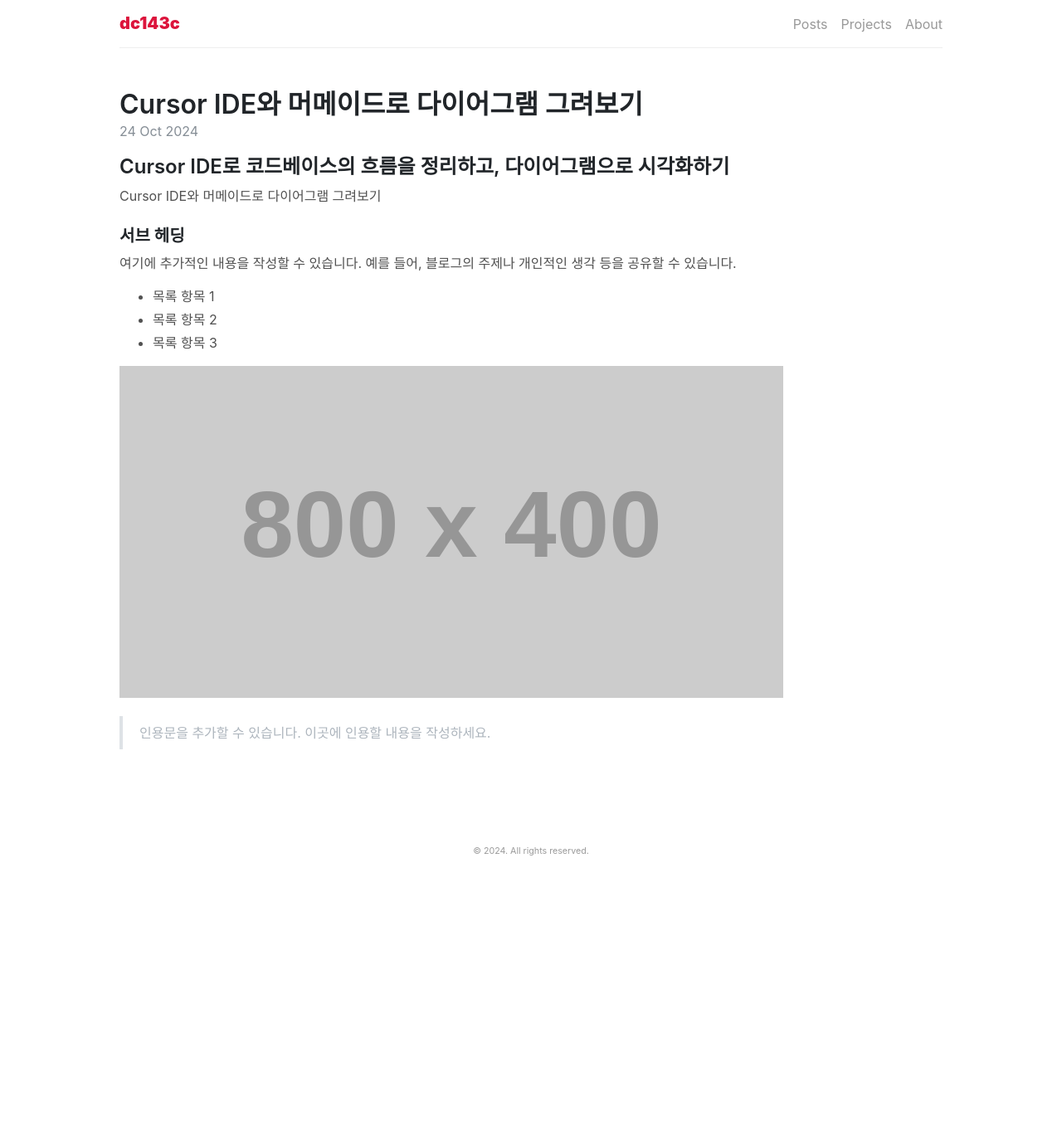
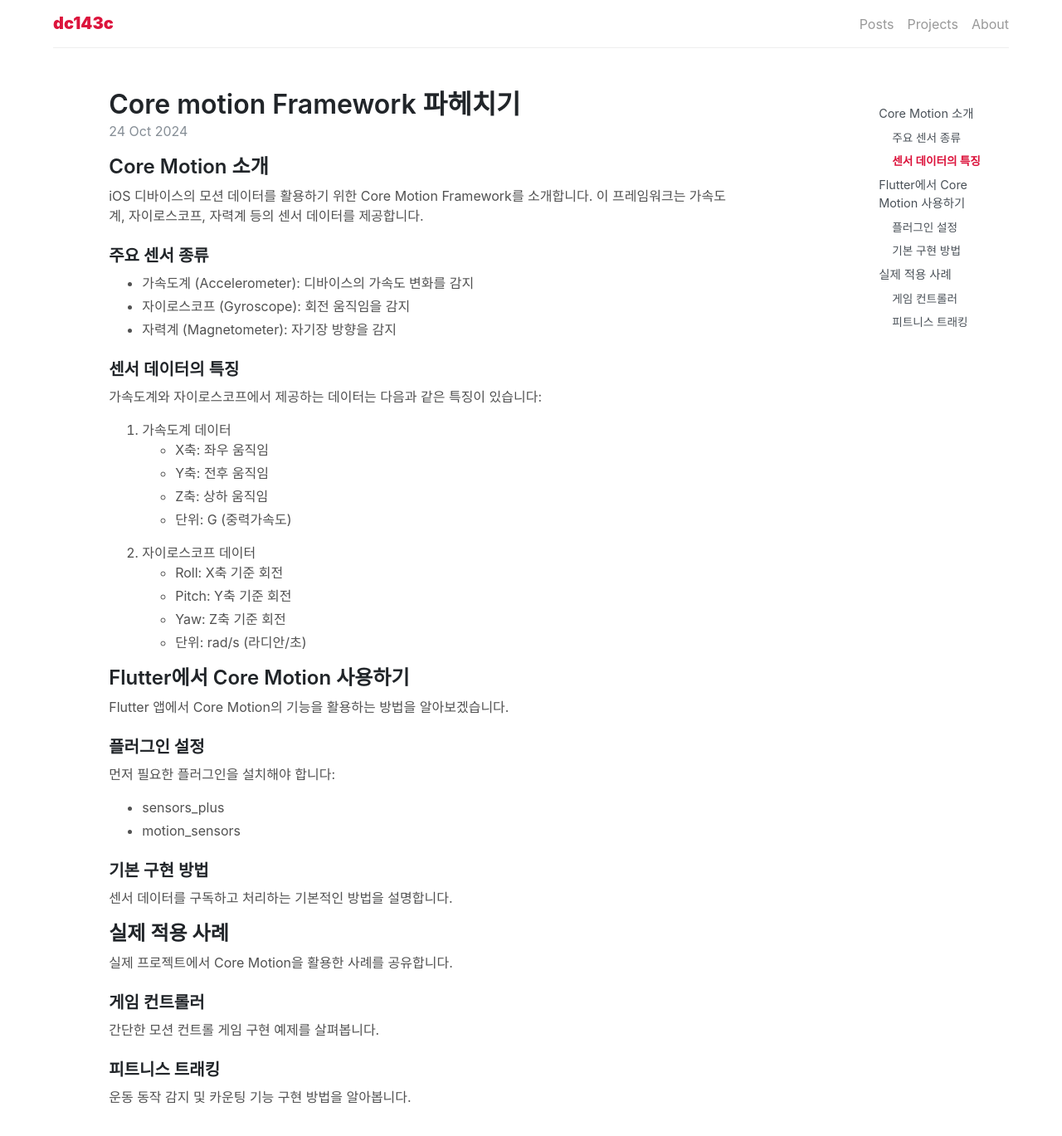
Before and after one commit to dc143cDev/dc143cDev.github.io, a Jekyll site: the page built from _posts/2023-04-01-sample-post.md, in a window 1280 px wide and 1400 px high. Shown: the top 1369 px of the window at 83% size. Built offline with Jekyll 4.4.1, drawn with Linux system fonts in a browser that asks for light colours.

Commit message:
포스트 레이아웃 수정, 목차 사이드바 구현

```diff
--- a/_layouts/default.html
+++ b/_layouts/default.html
@@ -4,6 +4,12 @@
   {% include head.html %}
 
   <body>
+    {% if page.layout == 'post' %}
+    <div class="progress-container">
+      <div class="progress-bar" id="scrollProgress"></div>
+    </div>
+    {% endif %}
+
     <div class="container content">
       <header class="masthead">
         <h3 class="masthead-title">
@@ -21,7 +27,7 @@
             {% include sidebar.html %}
           </aside>
         {% endif %}
-        <main class="main-content {% if page.url != "/" %}full-width{% endif %}">
+        <main class="main-content {% if page.url != "/" and layout.name != 'post' %}full-width{% endif %}">
           {{ content }}
         </main>
       </div>
@@ -42,5 +48,22 @@
        ga('send', 'pageview');
      </script>
     {% endif %}
+
+    <script>
+    document.addEventListener('DOMContentLoaded', function() {
+      if (document.querySelector('.post-wrapper')) {  // 포스트 페이지인 경우에만
+        // 스크롤 프로그레스 바 업데이트
+        function updateProgressBar() {
+          const winScroll = document.documentElement.scrollTop;
+          const height = document.documentElement.scrollHeight - document.documentElement.clientHeight;
+          const scrolled = (winScroll / height) * 100;
+          document.getElementById("scrollProgress").style.width = scrolled + "%";
+        }
+
+        window.addEventListener('scroll', updateProgressBar);
+        updateProgressBar();
+      }
+    });
+    </script>
   </body>
 </html>
--- a/_layouts/post.html
+++ b/_layouts/post.html
@@ -2,24 +2,57 @@
 layout: default
 ---
 
+<div class="progress-container">
+  <div class="progress-bar" id="scrollProgress"></div>
+</div>
+
+<div class="post-wrapper">
   <article class="post">
     <h1 class="post-title">{{ page.title }}</h1>
     <time datetime="{{ page.date | date_to_xmlschema }}" class="post-date">{{ page.date | date_to_string }}</time>
     {{ content }}
   </article>
 
-{% if site.related_posts != empty %}
-<aside class="related">
-  <h3>Related posts</h3>
-  <ul class="related-posts">
-    {% for post in site.related_posts limit:3 %}
-      <li>
-        <a href="{{ site.baseurl }}{{ post.url }}">
-          {{ post.title }}
-          <small><time datetime="{{ post.date | date_to_xmlschema }}">{{ post.date | date_to_string }}</time></small>
-        </a>
-      </li>
-    {% endfor %}
-  </ul>
+  <aside class="post-toc">
+    <nav id="toc" class="toc"></nav>
   </aside>
-{% endif %}
+</div>
+
+<script>
+document.addEventListener('DOMContentLoaded', function() {
+  const headings = document.querySelectorAll('.post h2, .post h3');
+  const toc = document.getElementById('toc');
+  const tocLinks = [];
+
+  headings.forEach((heading, index) => {
+    const id = `section-${index}`;
+    heading.id = id;
+
+    const link = document.createElement('a');
+    link.href = `#${id}`;
+    link.textContent = heading.textContent;
+    link.className = `toc-link ${heading.tagName.toLowerCase()}`;
+
+    tocLinks.push({ link, heading });
+    toc.appendChild(link);
+  });
+
+  function updateToc() {
+    const scrollPos = window.scrollY;
+
+    for (let i = tocLinks.length - 1; i >= 0; i--) {
+      const { link, heading } = tocLinks[i];
+      const headingTop = heading.offsetTop;
+
+      if (scrollPos >= headingTop - 100) {
+        tocLinks.forEach(item => item.link.classList.remove('active'));
+        link.classList.add('active');
+        break;
+      }
+    }
+  }
+
+  window.addEventListener('scroll', updateToc);
+  updateToc();
+});
+</script>
--- a/_posts/2023-04-01-sample-post.md
+++ b/_posts/2023-04-01-sample-post.md
@@ -1,21 +1,48 @@
 ---
 layout: post
-title: "Cursor IDE와 머메이드로 다이어그램 그려보기"
+title: "Core motion Framework 파헤치기"
 date: 2024-10-24
 ---
 
-## Cursor IDE로 코드베이스의 흐름을 정리하고, 다이어그램으로 시각화하기
+## Core Motion 소개
+iOS 디바이스의 모션 데이터를 활용하기 위한 Core Motion Framework를 소개합니다. 이 프레임워크는 가속도계, 자이로스코프, 자력계 등의 센서 데이터를 제공합니다.
 
-Cursor IDE와 머메이드로 다이어그램 그려보기
+### 주요 센서 종류
+- 가속도계 (Accelerometer): 디바이스의 가속도 변화를 감지
+- 자이로스코프 (Gyroscope): 회전 움직임을 감지
+- 자력계 (Magnetometer): 자기장 방향을 감지
 
-### 서브 헤딩
+### 센서 데이터의 특징
+가속도계와 자이로스코프에서 제공하는 데이터는 다음과 같은 특징이 있습니다:
 
-여기에 추가적인 내용을 작성할 수 있습니다. 예를 들어, 블로그의 주제나 개인적인 생각 등을 공유할 수 있습니다.
+1. 가속도계 데이터
+   - X축: 좌우 움직임
+   - Y축: 전후 움직임
+   - Z축: 상하 움직임
+   - 단위: G (중력가속도)
 
-- 목록 항목 1
-- 목록 항목 2
-- 목록 항목 3
+2. 자이로스코프 데이터
+   - Roll: X축 기준 회전
+   - Pitch: Y축 기준 회전
+   - Yaw: Z축 기준 회전
+   - 단위: rad/s (라디안/초)
 
-![샘플 이미지](http://placehold.it/800x400 "샘플 이미지")
+## Flutter에서 Core Motion 사용하기
+Flutter 앱에서 Core Motion의 기능을 활용하는 방법을 알아보겠습니다.
 
-> 인용문을 추가할 수 있습니다. 이곳에 인용할 내용을 작성하세요.
+### 플러그인 설정
+먼저 필요한 플러그인을 설치해야 합니다:
+- sensors_plus
+- motion_sensors
+
+### 기본 구현 방법
+센서 데이터를 구독하고 처리하는 기본적인 방법을 설명합니다.
+
+## 실제 적용 사례
+실제 프로젝트에서 Core Motion을 활용한 사례를 공유합니다.
+
+### 게임 컨트롤러
+간단한 모션 컨트롤 게임 구현 예제를 살펴봅니다.
+
+### 피트니스 트래킹
+운동 동작 감지 및 카운팅 기능 구현 방법을 알아봅니다.
--- a/_sass/_layout.scss
+++ b/_sass/_layout.scss
@@ -1,5 +1,5 @@
 .container {
-  max-width: 80%;
+  max-width: 90%;
   padding-left: 1.5rem;
   padding-right: 1.5rem;
   margin-left: auto;
@@ -8,7 +8,7 @@
 
 @media (min-width: 768px) {
   .container {
-    max-width: 65rem;
+    max-width: 75rem;
   }
 }
 
--- a/_sass/_toc.scss
+++ b/_sass/_toc.scss
@@ -14,3 +14,82 @@
     font-weight: 500;
   }
 }
+
+.post-wrapper {
+  display: flex;
+  gap: 4rem;
+  max-width: 75rem;
+  margin: 0 auto;
+  justify-content: center;
+}
+
+.post {
+  flex: 0 0 65%;
+  max-width: 50rem;
+  margin: 0 auto;
+}
+
+.post-toc {
+  position: sticky;
+  top: 2rem;
+  height: fit-content;
+  max-height: calc(100vh - 4rem);
+  overflow-y: auto;
+  flex: 0 0 15%;
+  margin-left: 2rem;
+}
+
+.toc {
+  font-size: 0.9rem;
+  padding: 1rem;
+}
+
+.toc-link {
+  display: block;
+  padding: 0.25rem 0;
+  color: var(--body-color);
+  text-decoration: none;
+  font-size: 0.9rem;
+
+  &:hover {
+    color: #dc143c;
+  }
+
+  &.active {
+    color: #dc143c;
+    font-weight: bold;
+  }
+
+  &.h3 {
+    padding-left: 1rem;
+    font-size: 0.85rem;
+  }
+}
+
+@media (max-width: 1024px) {
+  .post-wrapper {
+    flex-direction: column;
+    max-width: 50rem;
+  }
+
+  .post {
+    flex: 0 0 100%;
+  }
+
+  .post-toc {
+    width: 100%;
+    position: static;
+    margin-left: 0;
+    margin-top: 2rem;
+  }
+}
+
+.sidebar {
+  flex: 0 0 30%;
+  padding-right: 2rem;
+  position: sticky;
+  top: 2rem;
+  height: fit-content;
+  max-height: calc(100vh - 4rem);
+  overflow-y: auto;
+}
```
Lines whose indentation alone changed are shown as unchanged.
